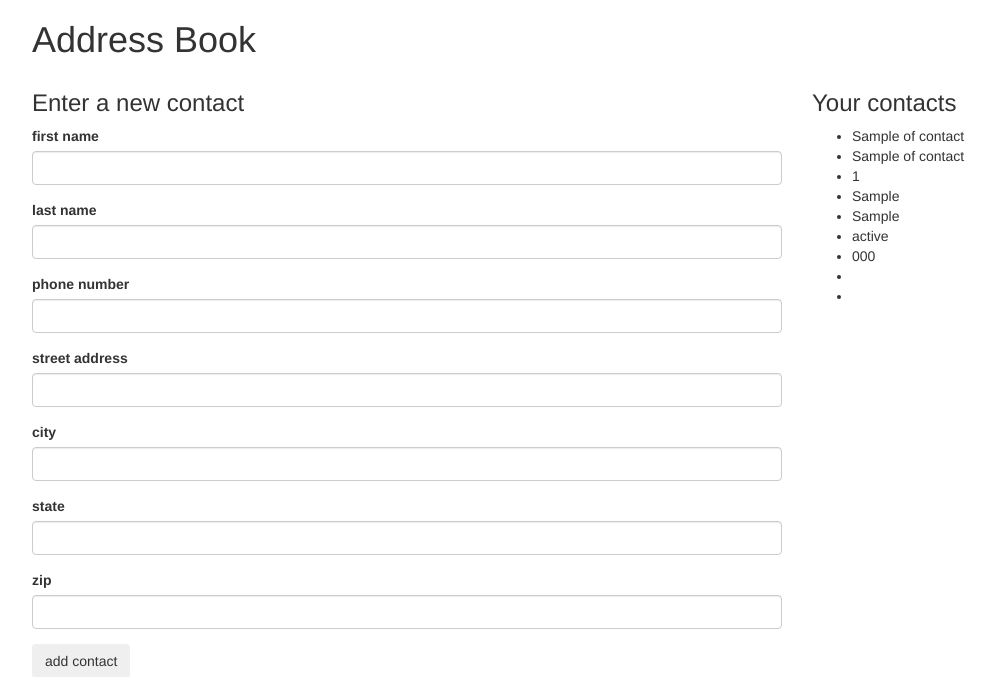
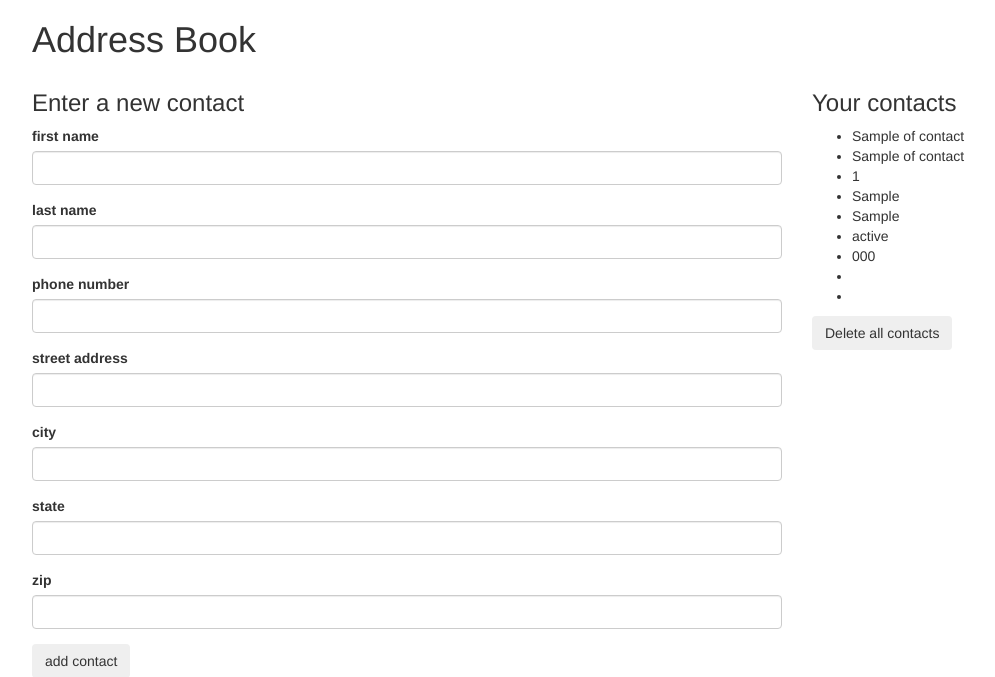
Before and after one commit to AndrewDevlin/address-book, a PHP site: template views/homepage.html.twig in a window 1280 px wide. Shown: the top 677 px of the page, without its empty margins (38-1033 px from the left). Run offline with PHP 8.4, Linux system fonts and the light colour scheme; the template is opened without the code that fills it: most values are stand-ins (such as "Sample title", 1, 10 or a date in 2020); some libraries are stand-ins or nearby versions.

Commit message:
delete all contacts and show confirmation page

```diff
--- a/app/app.php
+++ b/app/app.php
@@ -29,6 +29,11 @@
         return $app['twig']->render('create_contact.html.twig', array('new_contact' => $new_contact));
     });
 
+    // delete all objects and show confirmation page
+    $app->post('/delete_all', function() use ($app) {
+        return $app['twig']->render('delete_contacts.html.twig', array('delete' => Contact::deleteAll()));
+    });
+
 
 
 
--- a/views/homepage.html.twig
+++ b/views/homepage.html.twig
@@ -61,8 +61,9 @@
                     <li></li>
                 </ul>
                 {% endfor %}
-
-                <!-- delete button -->
+                <form action="/delete_all" method="post">
+                    <button type="submit" class="btn">Delete all contacts</button>
+                </form>
             </div>
         </div>
     </div>
```
